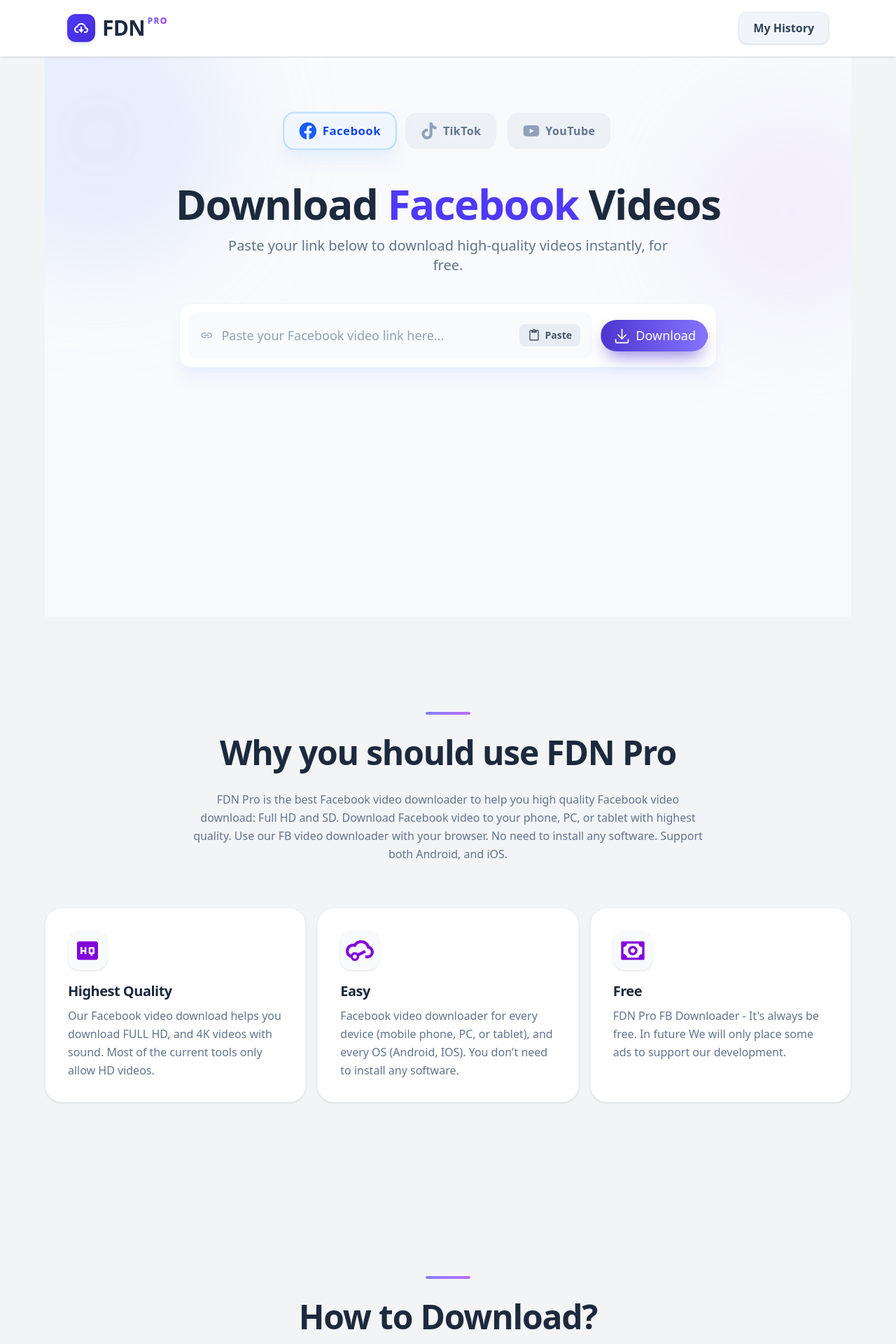
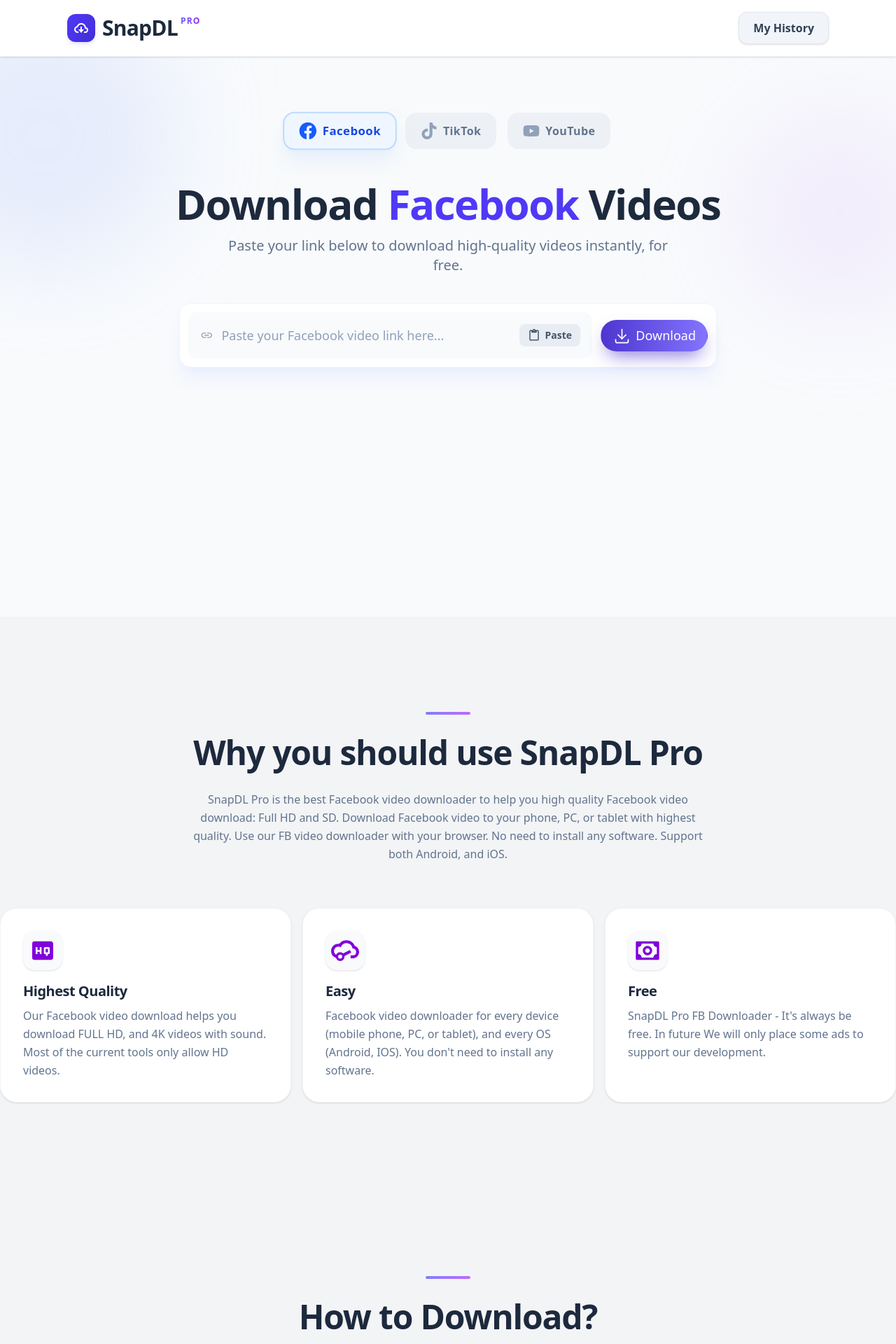
Before and after one commit to Ahmed00002/facebook-video-downloader, a React (Vite) app: page / in a window 1280 px wide. Shown: the top 1920 px of the page at 70% size. Built offline with nearby package versions, Linux system fonts and the light colour scheme.

Commit message:
ui bug fixed and also filepath renaemed

```diff
--- a/index.html
+++ b/index.html
@@ -1,10 +1,10 @@
-<!DOCTYPE html>
+<!doctype html>
 <html lang="en">
   <head>
     <meta charset="UTF-8" />
     <meta name="viewport" content="width=device-width, initial-scale=1.0" />
     <link rel="shortcut icon" href="/fav.jpeg" type="image/x-icon" />
-    <title>FDN Pro</title>
+    <title>SnapDL Pro</title>
   </head>
   <body>
     <div id="root"></div>
--- a/src/components/Faq.jsx
+++ b/src/components/Faq.jsx
@@ -5,14 +5,14 @@
 const Faq = () => {
   const faqData = [
     {
-      title: "Why use FDN Pro to download videos?",
+      title: "Why use SnapDL Pro to download videos?",
       description:
-        "FDN Pro is the fastest and most reliable tool for downloading Facebook, TikTok, and YouTube videos with just a few clicks. No login is required, and it works perfectly across all devices. Whether you’re on mobile or desktop, you can instantly download videos in HD quality — completely free. There's no need to install any app or extension!",
+        "SnapDL Pro is the fastest and most reliable tool for downloading Facebook, TikTok, and YouTube videos with just a few clicks. No login is required, and it works perfectly across all devices. Whether you’re on mobile or desktop, you can instantly download videos in HD quality — completely free. There's no need to install any app or extension!",
     },
     {
       title: "How to download videos to your mobile phone or computer?",
       description:
-        "You can easily download videos by copying the video’s link, pasting it into the FDN Pro input box, and clicking the download button. It works seamlessly on both mobile browsers and desktop computers.",
+        "You can easily download videos by copying the video’s link, pasting it into the SnapDL Pro input box, and clicking the download button. It works seamlessly on both mobile browsers and desktop computers.",
     },
     {
       title: "Is downloading these videos legal?",
@@ -22,17 +22,17 @@
     {
       title: "How to download videos to Android?",
       description:
-        "Open your social media app, copy the video link, go to FDN Pro on your mobile browser (like Chrome), paste the link, and tap the download button. The video will automatically be saved to your device's Downloads folder.",
+        "Open your social media app, copy the video link, go to SnapDL Pro on your mobile browser (like Chrome), paste the link, and tap the download button. The video will automatically be saved to your device's Downloads folder.",
     },
     {
       title: "How to download videos to your iPhone (iOS)?",
       description:
-        "Copy the video link from your app, visit FDN Pro using Safari or Chrome, paste the link, and press download. Once the file downloads, tap the downloads icon in Safari, open the video, and select “Save Video” to move it to your Camera Roll.",
+        "Copy the video link from your app, visit SnapDL Pro using Safari or Chrome, paste the link, and press download. Once the file downloads, tap the downloads icon in Safari, open the video, and select “Save Video” to move it to your Camera Roll.",
     },
     {
-      title: "Is FDN Pro safe to use?",
+      title: "Is SnapDL Pro safe to use?",
       description:
-        "Yes, FDN Pro is completely safe and secure. We don’t store any user data, we never ask for your login credentials, and our tool provides a private downloading experience without malicious pop-ups.",
+        "Yes, SnapDL Pro is completely safe and secure. We don’t store any user data, we never ask for your login credentials, and our tool provides a private downloading experience without malicious pop-ups.",
     },
   ];
 
@@ -47,7 +47,7 @@
     <section className="w-full max-w-4xl mx-auto px-4 md:px-8 mb-20 md:mb-32">
       <SectionTitle
         title="Frequently Asked Questions"
-        subtitle="Have questions about downloading videos? You’re in the right place! Below are some of the most commonly asked questions to help you understand how FDN Pro works across all platforms."
+        subtitle="Have questions about downloading videos? You’re in the right place! Below are some of the most commonly asked questions to help you understand how SnapDL Pro works across all platforms."
         isTop={false}
       />
 
--- a/src/components/Features.jsx
+++ b/src/components/Features.jsx
@@ -34,15 +34,15 @@
       ),
       title: "Free",
       subtitle:
-        "FDN Pro FB Downloader - It's always be free. In future We will only place some ads to support our development.",
+        "SnapDL Pro FB Downloader - It's always be free. In future We will only place some ads to support our development.",
     },
   ];
   return (
     <div className="my-10">
       <SectionTitle
-        title={"Why you should use FDN Pro"}
+        title={"Why you should use SnapDL Pro"}
         subtitle={
-          "FDN Pro is the best Facebook video downloader to help you high quality Facebook video download: Full HD and SD. Download Facebook video to your phone, PC, or tablet with highest quality. Use our FB video downloader with your browser. No need to install any software. Support both Android, and iOS."
+          "SnapDL Pro is the best Facebook video downloader to help you high quality Facebook video download: Full HD and SD. Download Facebook video to your phone, PC, or tablet with highest quality. Use our FB video downloader with your browser. No need to install any software. Support both Android, and iOS."
         }
       />
 
--- a/src/components/Footer.jsx
+++ b/src/components/Footer.jsx
@@ -17,7 +17,7 @@
                 <BiCloudDownload className="text-lg" />
               </div>
               <h2 className="text-xl font-extrabold text-slate-800 tracking-tight flex items-start">
-                FDN
+                SnapDL
                 <sup className="ml-1 mt-1.5 text-[9px] font-black text-transparent bg-clip-text bg-gradient-to-r from-indigo-500 to-purple-600 uppercase tracking-widest">
                   Pro
                 </sup>
@@ -49,7 +49,7 @@
 
         {/* Bottom Section: Copyright & Developer Credit */}
         <div className="flex flex-col md:flex-row items-center justify-between gap-4 pt-6 border-t border-slate-100 text-sm font-medium text-slate-400">
-          <p>&copy; {currentYear} FDN Pro. All rights reserved.</p>
+          <p>&copy; {currentYear} SnapDL Pro. All rights reserved.</p>
 
           <p className="flex items-center gap-1.5">
             Developed with{" "}
--- a/src/components/Navbar.jsx
+++ b/src/components/Navbar.jsx
@@ -18,7 +18,7 @@
 
           {/* Text Logo */}
           <h1 className="text-2xl md:text-3xl font-extrabold text-slate-800 tracking-tight flex items-start">
-            FDN
+            SnapDL
             <sup className="ml-1 mt-1.5 text-[10px] md:text-xs font-black text-transparent bg-clip-text bg-gradient-to-r from-indigo-500 to-purple-600 uppercase tracking-widest">
               Pro
             </sup>
--- a/src/components/shared/Downloader.jsx
+++ b/src/components/shared/Downloader.jsx
@@ -36,7 +36,7 @@
       <div className="absolute top-[-10%] left-[-10%] w-96 h-96 bg-indigo-200 rounded-full mix-blend-multiply filter blur-3xl opacity-30 animate-blob"></div>
       <div className="absolute top-[10%] right-[-5%] w-72 h-72 bg-purple-200 rounded-full mix-blend-multiply filter blur-3xl opacity-30 animate-blob animation-delay-2000"></div>
 
-      <div className="w-full max-w-4xl mx-auto flex flex-col items-center relative z-10">
+      <div className="w-full max-w-360 mx-auto flex flex-col items-center relative z-10">
         {/* Platform Toggle */}
         <div className="mb-12">
           <PlatformToggle
--- a/src/layouts/MainLayout.jsx
+++ b/src/layouts/MainLayout.jsx
@@ -1,5 +1,4 @@
 import React from "react";
-import HomePage from "../pages/homepage";
 import Navbar from "../components/Navbar";
 import { Outlet } from "react-router";
 import Footer from "../components/Footer";
--- a/src/main.jsx
+++ b/src/main.jsx
@@ -5,14 +5,14 @@
 import { BrowserRouter, Route, Routes } from "react-router";
 import VideoDetails from "./components/VideoDetails.jsx";
 import RecentActivities from "./pages/RecentActivities.jsx";
-import HomePage from "./pages/homepage.jsx";
+import HomePage from "./pages/HomePage.jsx";
 
 createRoot(document.getElementById("root")).render(
   <StrictMode>
     <BrowserRouter>
       <Routes>
         <Route element={<MainLayout />}>
-          <Route path="/" element={<HomePage />} />
+          <Route index element={<HomePage />} />
           <Route path="/history" element={<RecentActivities />} />
           <Route path="/download" element={<VideoDetails />} />
         </Route>
--- a/src/pages/HomePage.jsx
+++ b/src/pages/HomePage.jsx
@@ -10,7 +10,6 @@
 const HomePage = () => {
   const [loading, setLoading] = useState(false);
   const navigate = useNavigate();
-  // const regex = /(facebook\.com|fb\.watch|tiktok\.com|youtube\.com|youtu\.be)/;
   const facebookRegex = /facebook\.com/;
   const tiktokRegex = /tiktok\.com/;
   const youtubeRegex = /^(https?:\/\/)?(www\.)?(youtube\.com|youtu\.be)\/.+$/;
@@ -27,7 +26,7 @@
   // utility function to save video details to recent activities in localStorage
   const saveToRecentActivities = (videoData, platform) => {
     const existingData =
-      JSON.parse(localStorage.getItem("fdn_recent_activities")) || [];
+      JSON.parse(localStorage.getItem("SnapDL_recent_activities")) || [];
 
     const newActivity = {
       id: Date.now(),
@@ -46,7 +45,10 @@
 
     const cappedData = updatedData.slice(0, 12);
 
-    localStorage.setItem("fdn_recent_activities", JSON.stringify(cappedData));
+    localStorage.setItem(
+      "SnapDL_recent_activities",
+      JSON.stringify(cappedData),
+    );
   };
 
   // Function to handle the video download
@@ -169,7 +171,7 @@
 
   return (
     <>
-      <div className="flex flex-col max-w-[1440px] px-4 md:px-8 lg:px-16 bg-gray-100 mx-auto">
+      <div className="flex flex-col max-w-360 bg-gray-100 mx-auto">
         <Downloader
           getVideo={getVideo}
           isLoading={loading}
--- a/src/pages/RecentActivities.jsx
+++ b/src/pages/RecentActivities.jsx
@@ -13,7 +13,7 @@
 
   // Load data from localStorage when the page mounts
   useEffect(() => {
-    const storedData = localStorage.getItem("fdn_recent_activities");
+    const storedData = localStorage.getItem("SnapDL_recent_activities");
     if (storedData) {
       setActivities(JSON.parse(storedData));
     }
@@ -24,7 +24,7 @@
     if (
       window.confirm("Are you sure you want to clear your recent activities?")
     ) {
-      localStorage.removeItem("fdn_recent_activities");
+      localStorage.removeItem("SnapDL_recent_activities");
       setActivities([]);
     }
   };
```
Also changed, not shown: 1 other file (tests, documents, lock files or other folders).
